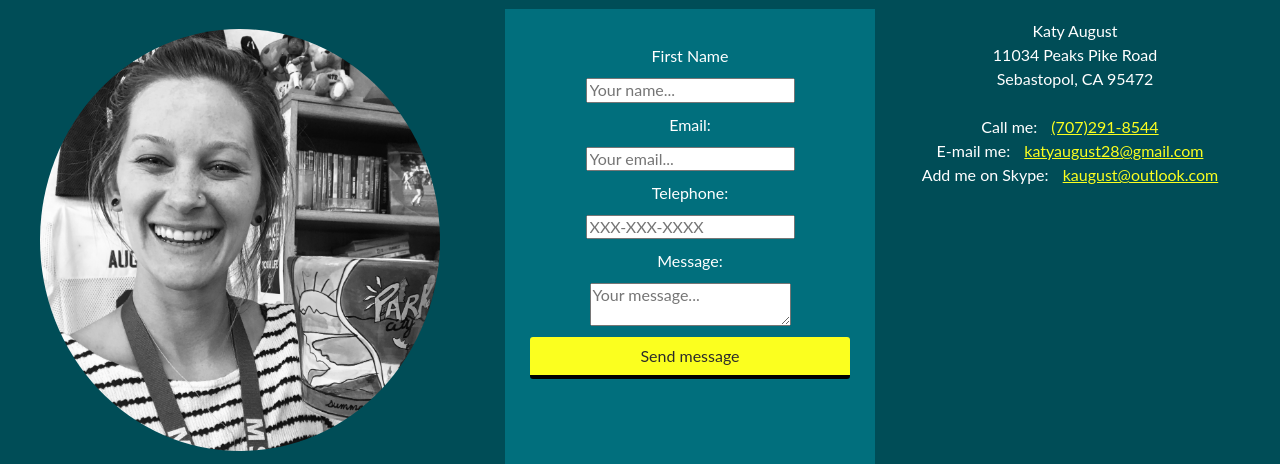
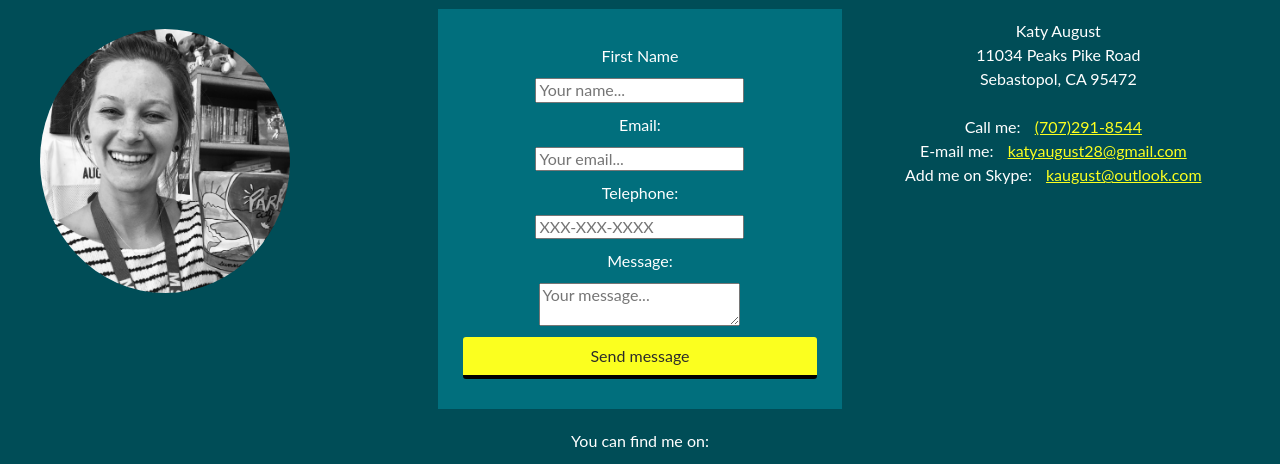
Before and after one commit to katyaugust28/Portfolio--website, a plain HTML site: page contact.html in a window 1280 px wide. Shown: the part 294-758 px from the top of the page. Drawn offline with nearby package versions, Linux system fonts and the light colour scheme.

Commit message:
reorganized contact page

```diff
--- a/contact.html
+++ b/contact.html
@@ -36,7 +36,7 @@
 
 
 
-		<section>
+		<section class="contact-info">
 		<h1 class="contact-heading">Contact Katy!</h1>
 			<div class="grid">
 				<!-- Grid items will go here -->
@@ -61,7 +61,7 @@
 					</form>
 				</div>
 
-				<div class="contact-info">
+				<div>
 
 					Katy August<br>
 					11034 Peaks Pike Road <br>
--- a/css/styles.css
+++ b/css/styles.css
@@ -37,7 +37,7 @@ img.page-header__item {
 }
 .navigation-list li {
     display: inline-block;
-		margin-left: 15px
+		margin-left: 15px;
 }
 
 .navigation-list__item--active {
@@ -325,7 +325,7 @@ button:hover, button:focus, .button:hover, .button:focus {
 
 .profile_portrait2 { /* on contact page */
 	float: left;
-	width: 400px;
+	width: 250px;
 	height: auto;
 	margin-right: 40px;
 	border-radius: 50%; /*rounds portrait edges*/
```
